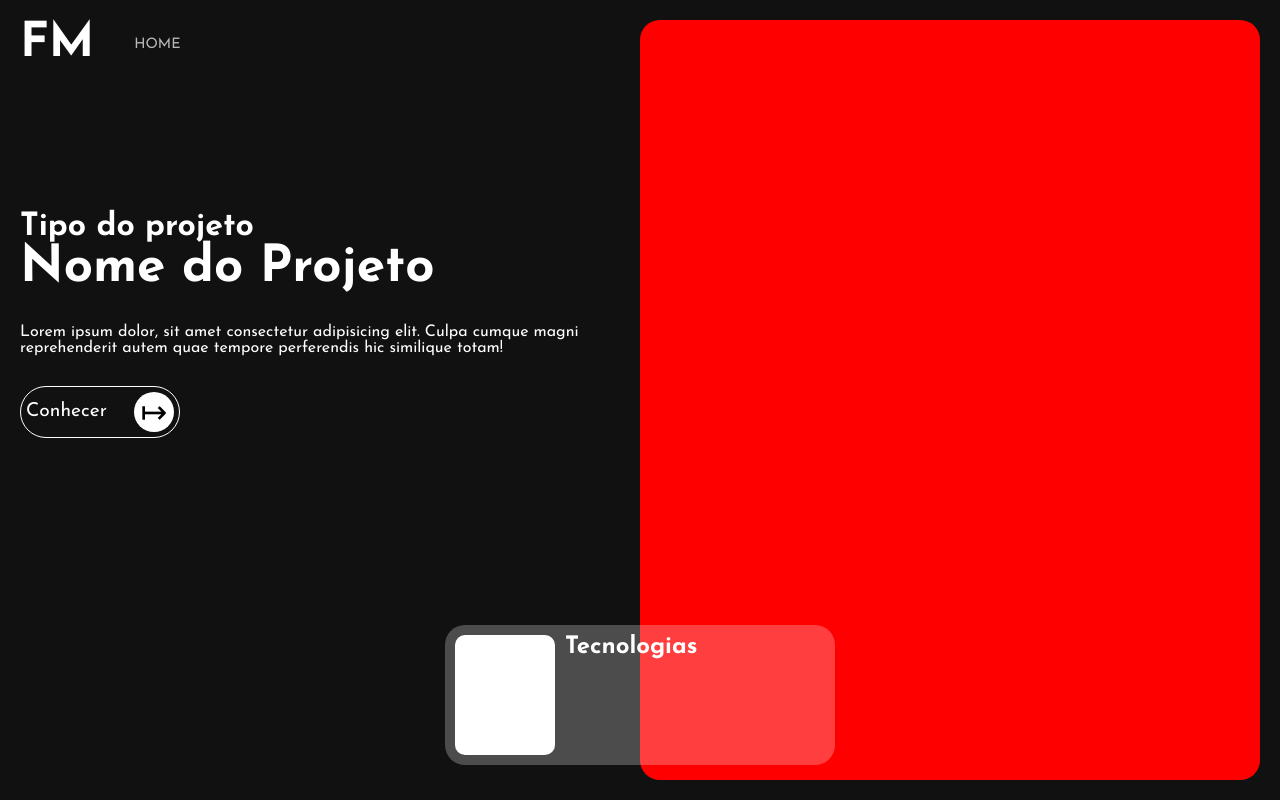
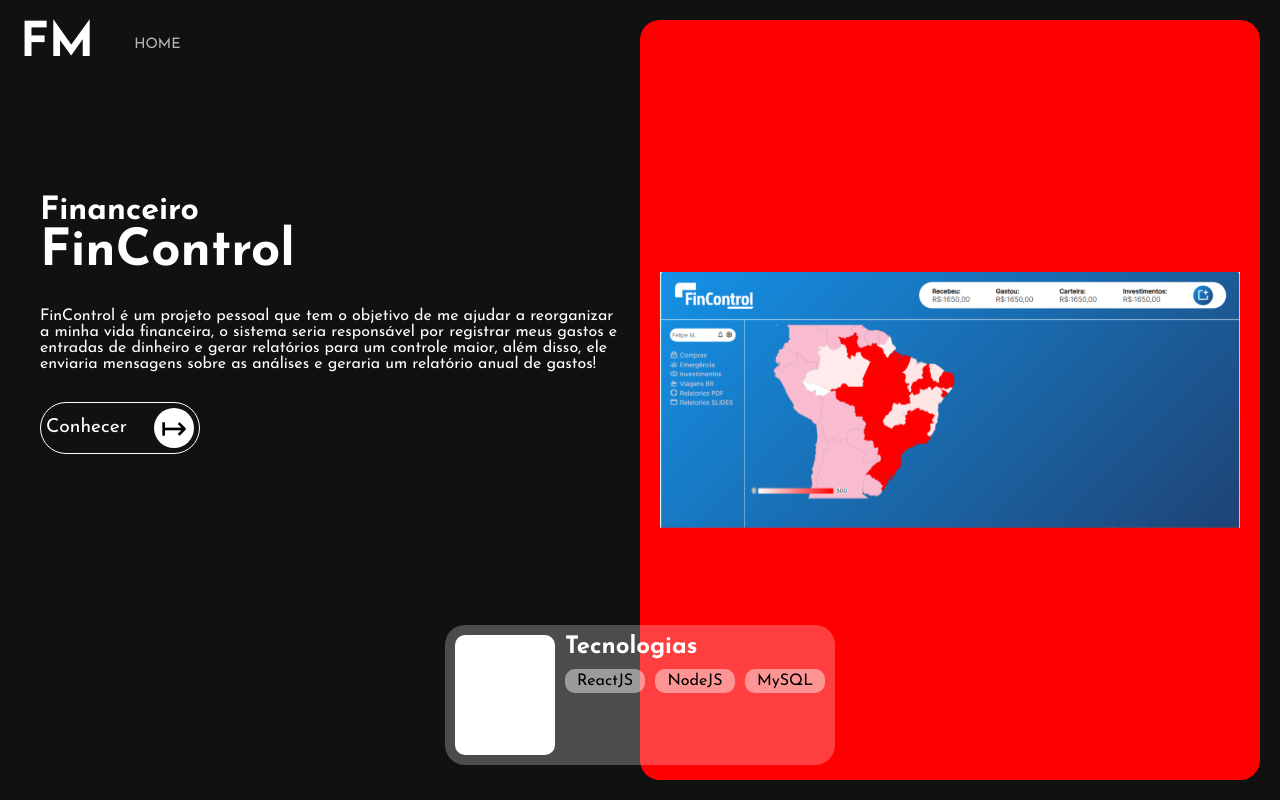
Before and after one commit to Felipe-M2/felipemarquesdev, a React (Vite) app in the folder portfolio/: page /felipemarquesdev/projeto in a window 1280 px wide. Built offline with nearby package versions, Linux system fonts and the light colour scheme; a web font is replaced by a local one.

Commit message:
Correção no portfolio

```diff
--- a/portfolio/src/Portfolio/ListaPortfolio/ListaPortfolio.jsx
+++ b/portfolio/src/Portfolio/ListaPortfolio/ListaPortfolio.jsx
@@ -14,7 +14,7 @@ const ListaPortfolio = () => {
         {
             nomeProjeto: "FinControl",
             imgProjeto: Fincontrol,
-            linkProjeto: "https://fincontrol-5h34nv7ti-felipe-m2.vercel.app/"
+            linkProjeto: "/felipemarquesdev/projeto"
         },
         {
             nomeProjeto: "Projeto 2",
--- a/portfolio/src/Portfolio/PagePortfolio/PagePortfolio.css
+++ b/portfolio/src/Portfolio/PagePortfolio/PagePortfolio.css
@@ -39,6 +39,7 @@
     display: flex;
     flex-direction: column;
     gap: 30px;
+    padding: 0 20px;
 }
 
 .divInfoProjeto h4{
@@ -84,6 +85,14 @@
     border-radius: 20px;
     position: relative;
     z-index: 1;
+    padding: 20px;
+    display: flex;
+    align-items: center;
+
+}
+
+.imgPageProjeto img{
+    width: 100%;
 }
 
 
@@ -108,3 +117,18 @@
     height: 100%;
     border-radius: 10px;
 }
+
+.cardsTec{
+    display: flex;
+    gap: 10px;
+    padding: 10px 0;
+}
+
+.cardsTec div{
+    width: 80px;
+    background-color: #ffffff71;
+    padding: 4px 0;
+    text-align: center;
+    border-radius: 10px;
+    color: #000;
+}
--- a/portfolio/src/Portfolio/PagePortfolio/PagePortfolio.jsx
+++ b/portfolio/src/Portfolio/PagePortfolio/PagePortfolio.jsx
@@ -1,15 +1,17 @@
 import { Link } from 'react-router-dom';
 
 import './PagePortfolio.css';
+
+import FinTela from '../../assets/fintela1.svg';
 
 const PagePortfolio = () => {
 
     const data = [
         {
-            nomeProjeto: "Nome do Projeto",
-            tipoProjeto: "Tipo do projeto",
-            descricaoProjeto: "Lorem ipsum dolor, sit amet consectetur adipisicing elit. Culpa cumque magni reprehenderit autem quae tempore perferendis hic similique totam!",
-            linkProjeto: "https://www.google.com.br"
+            nomeProjeto: "FinControl",
+            tipoProjeto: "Financeiro",
+            descricaoProjeto: "FinControl é um projeto pessoal que tem o objetivo de me ajudar a reorganizar a minha vida financeira, o sistema seria responsável por registrar meus gastos e entradas de dinheiro e gerar relatórios para um controle maior, além disso, ele enviaria mensagens sobre as análises e geraria um relatório anual de gastos!",
+            linkProjeto: "https://fincontrol-5h34nv7ti-felipe-m2.vercel.app/"
         }
     ]
 
@@ -42,7 +44,7 @@ const PagePortfolio = () => {
             </section>
 
             <section className="imgPageProjeto">
-
+                <img src={FinTela} alt="" />
             </section>
 
             <section className="tecnologiasPageProjeto">
@@ -54,7 +56,9 @@ const PagePortfolio = () => {
                     <h1>Tecnologias</h1>
 
                     <div className="cardsTec">
-
+                        <div>ReactJS</div>
+                        <div>NodeJS</div>
+                        <div>MySQL</div>
                     </div>
                 </div>
             </section>
```
Also changed, not shown: portfolio/src/assets/fintela1.svg (added).
